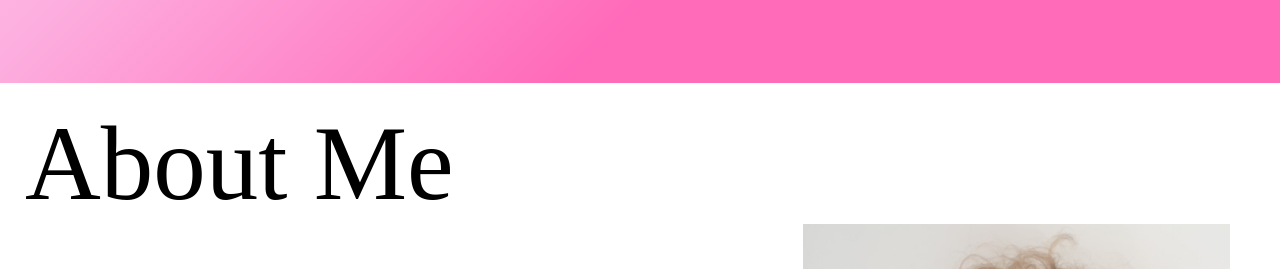
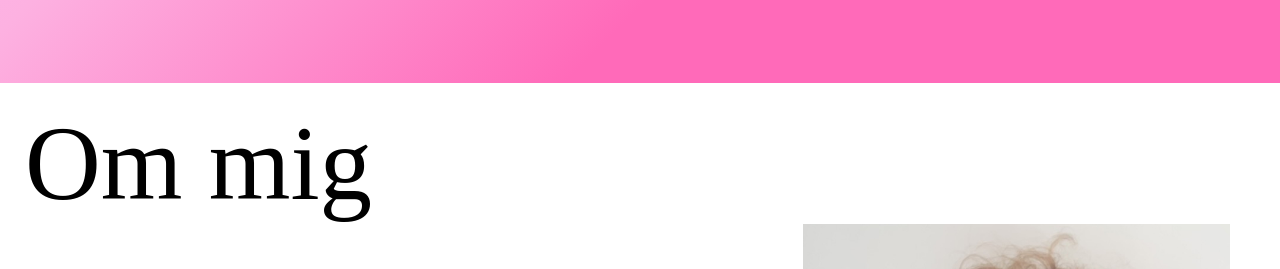
Before and after one commit to magnuslykke/ppp3, a plain HTML site: page index.html in a window 1280 px wide. Shown: the part 683-952 px from the top of the page. Drawn offline with Linux system fonts and the light colour scheme; a web font is replaced by a local one.

Commit message:
om mig ændret

```diff
--- a/index.html
+++ b/index.html
@@ -36,7 +36,7 @@
       <div class="main_div">
         <section id="about_me">
           <div class="overskrift_div_about">
-            <h2 class="overskrift">About Me</h2>
+            <h2 class="overskrift">Om mig</h2>
             <!-- <div class="border_about"></div> -->
           </div>
           <div class="about_me_div">
```
